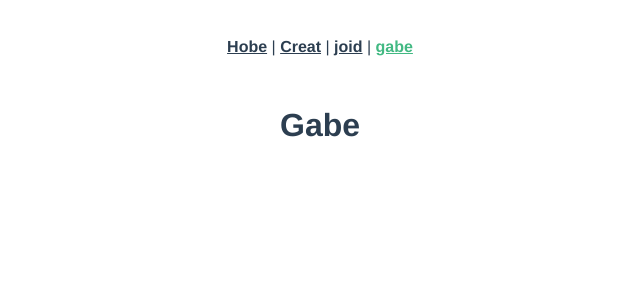
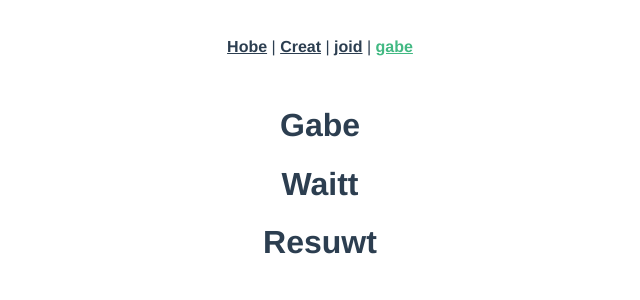
Before and after one commit to cardo-app/cardo, a Vue app: page /game in a window 1280 px wide. Shown: the top 300 px of the page, without its empty margins (320-960 px from the left). Built offline with nearby package versions, Linux system fonts and the light colour scheme.

Commit message:
imported results and waiting into game

```diff
--- a/package.json
+++ b/package.json
@@ -2,6 +2,8 @@
   "name": "cardo",
   "version": "0.1.0",
   "private": true,
+  "server":"http://localhost:1337",
+  "main": "server/server.js",
   "scripts": {
     "serve": "vue-cli-service serve",
     "build": "vue-cli-service build",
--- a/src/views/Game.vue
+++ b/src/views/Game.vue
@@ -1,12 +1,20 @@
 <template>
 <div>
 <h1>Gabe</h1>
+<Waiting/>
+<Results/>
 </div>
 </template>
 
 <script>
+import Waiting from '../components/Waiting.vue'
+import Results from '../components/Results.vue'
 export default {
-
+    name: 'home',
+  components: {
+    Waiting,
+    Results
+  }
 }
 </script>
 
```
